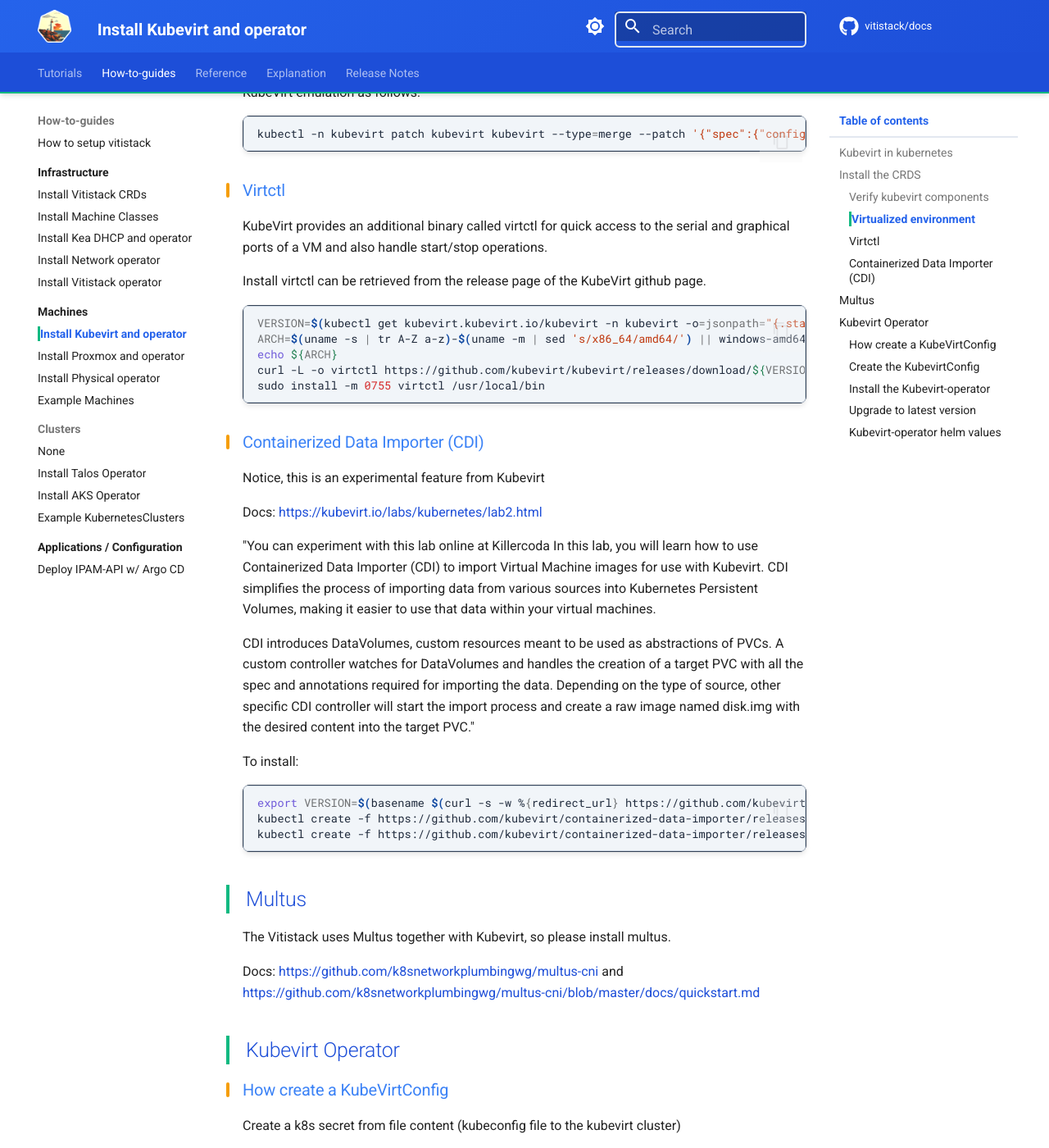
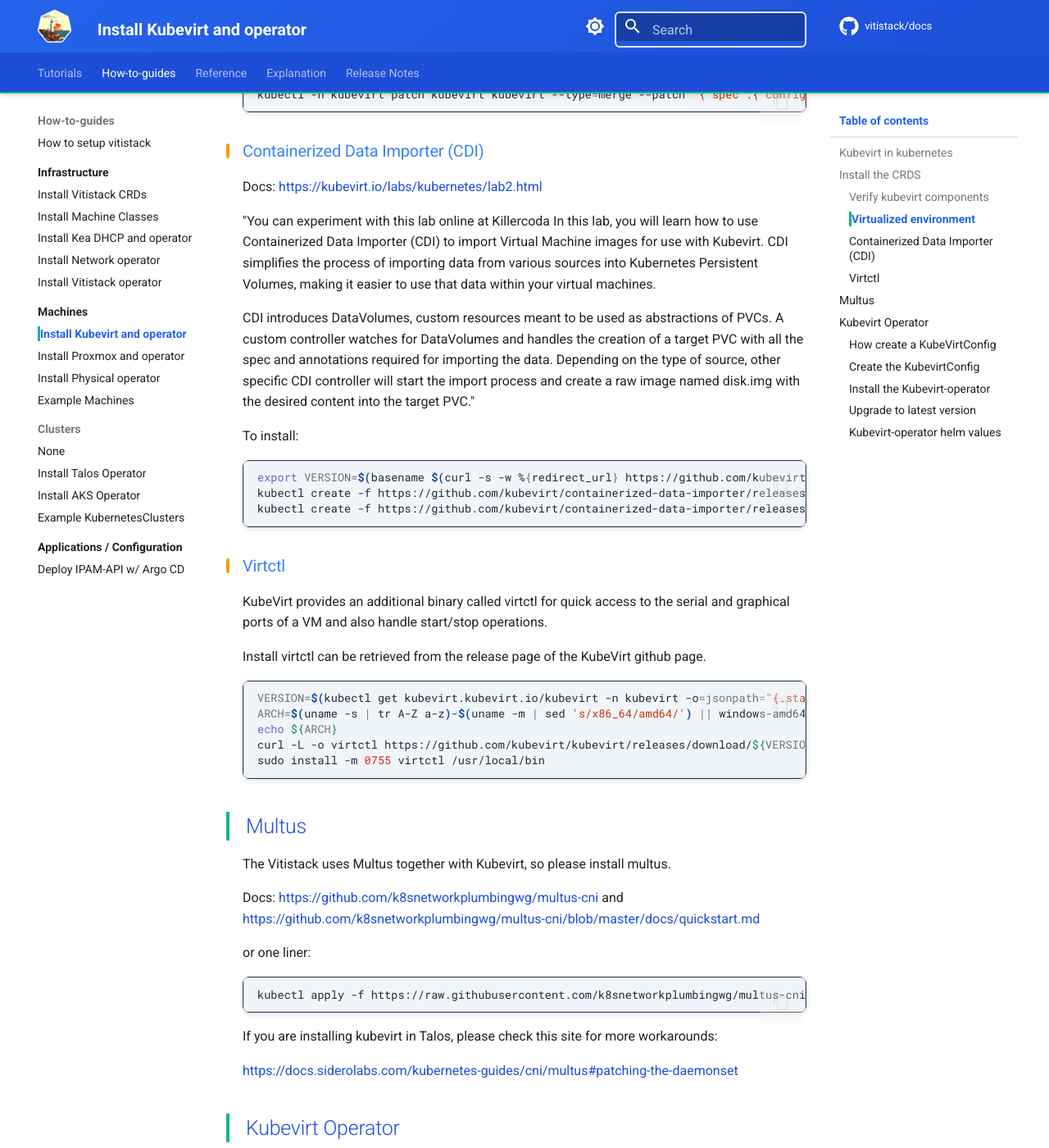
Before and after one commit to vitistack/docs, an MkDocs documentation site: the page built from docs/howtoguide/machines/install-kubevirt.md, in a window 1280 px wide and 1400 px high, scrolled down 1117 px. Shown: the whole window at 82% size. Built offline with MkDocs 1.6.1 and Material for MkDocs 9.7.7, drawn with Linux system fonts in a browser that asks for light colours; comment, search, counter and statistics services are not loaded; some of the changed lines change nothing that is shown; some of the changed text lies outside the part shown.

Commit message:
Update install-kubevirt.md to enhance installation instructions and add Containerized Data Importer details

````diff
--- a/docs/howtoguide/machines/install-kubevirt.md
+++ b/docs/howtoguide/machines/install-kubevirt.md
@@ -1,14 +1,11 @@
 # Install Kubevirt and operator
 
 ## Kubevirt in kubernetes
-
-If you are running one or more own kubevirt clusters, you have to install the vitistack crds into the kubevirt cluster(s) too: [install vitistack crds](../infrastructure/vitistack-crds.md)
 
 (docs with kind: https://kubevirt.io/quickstart_kind)
 
 ```bash
 export VERSION=$(curl -s https://storage.googleapis.com/kubevirt-prow/release/kubevirt/kubevirt/stable.txt)
-
 echo $VERSION
 kubectl create -f "https://github.com/kubevirt/kubevirt/releases/download/${VERSION}/kubevirt-operator.yaml"
 ```
@@ -16,6 +13,8 @@
 ## Install the CRDS
 
 ```bash
+export VERSION=$(curl -s https://storage.googleapis.com/kubevirt-prow/release/kubevirt/kubevirt/stable.txt)
+echo $VERSION
 kubectl create -f "https://github.com/kubevirt/kubevirt/releases/download/${VERSION}/kubevirt-cr.yaml"
 ```
 
@@ -49,24 +48,7 @@
 kubectl -n kubevirt patch kubevirt kubevirt --type=merge --patch '{"spec":{"configuration":{"developerConfiguration":{"useEmulation":true}}}}'
 ```
 
-### Virtctl
-
-KubeVirt provides an additional binary called virtctl for quick access to the serial and graphical ports of a VM and also handle start/stop operations.
-
-Install
-virtctl can be retrieved from the release page of the KubeVirt github page.
-
-```bash
-VERSION=$(kubectl get kubevirt.kubevirt.io/kubevirt -n kubevirt -o=jsonpath="{.status.observedKubeVirtVersion}")
-ARCH=$(uname -s | tr A-Z a-z)-$(uname -m | sed 's/x86_64/amd64/') || windows-amd64.exe
-echo ${ARCH}
-curl -L -o virtctl https://github.com/kubevirt/kubevirt/releases/download/${VERSION}/virtctl-${VERSION}-${ARCH}
-sudo install -m 0755 virtctl /usr/local/bin
-```
-
 ### Containerized Data Importer (CDI)
-
-Notice, this is an experimental feature from Kubevirt
 
 Docs: https://kubevirt.io/labs/kubernetes/lab2.html
 
@@ -83,11 +65,37 @@
 kubectl create -f https://github.com/kubevirt/containerized-data-importer/releases/download/$VERSION/cdi-cr.yaml
 ```
 
+### Virtctl
+
+KubeVirt provides an additional binary called virtctl for quick access to the serial and graphical ports of a VM and also handle start/stop operations.
+
+Install
+virtctl can be retrieved from the release page of the KubeVirt github page.
+
+```bash
+VERSION=$(kubectl get kubevirt.kubevirt.io/kubevirt -n kubevirt -o=jsonpath="{.status.observedKubeVirtVersion}")
+ARCH=$(uname -s | tr A-Z a-z)-$(uname -m | sed 's/x86_64/amd64/') || windows-amd64.exe
+echo ${ARCH}
+curl -L -o virtctl https://github.com/kubevirt/kubevirt/releases/download/${VERSION}/virtctl-${VERSION}-${ARCH}
+sudo install -m 0755 virtctl /usr/local/bin
+```
+
 ## Multus
 
 The Vitistack uses Multus together with Kubevirt, so please install multus.
 
 Docs: https://github.com/k8snetworkplumbingwg/multus-cni and https://github.com/k8snetworkplumbingwg/multus-cni/blob/master/docs/quickstart.md
+
+or one liner:
+
+```bash
+kubectl apply -f https://raw.githubusercontent.com/k8snetworkplumbingwg/multus-cni/master/deployments/multus-daemonset-thick.yml
+```
+
+If you are installing kubevirt in Talos, please check this site for more workarounds:
+
+https://docs.siderolabs.com/kubernetes-guides/cni/multus#patching-the-daemonset
+
 
 ## Kubevirt Operator
 
````
